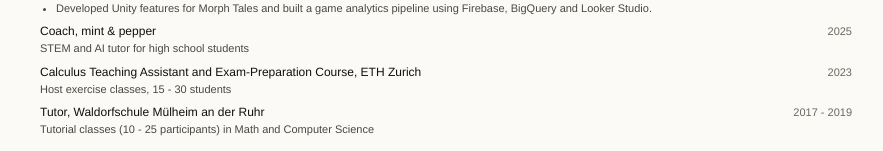
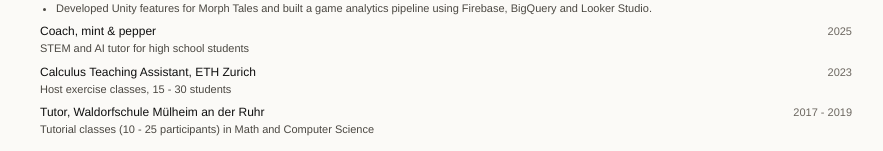
Before and after one commit to Bruol/CV, a React app: page / in a window 1280 px wide. Shown: the part 560-711 px from the top of the page, without its empty margins (198-1081 px from the left). Built offline with nearby package versions, Linux system fonts and the light colour scheme; the HTML template or start-up script is replaced by a standard one; a web font is replaced by a local one.

Commit message:
Shorten calculus teaching assistant title

```diff
--- a/src/App.tsx
+++ b/src/App.tsx
@@ -145,7 +145,7 @@ function App({ draft = false }: { draft?: boolean }) {
           <Entry title="Coach, mint & pepper" date="2025">
             STEM and AI tutor for high school students
           </Entry>
-          <Entry title="Calculus Teaching Assistant and Exam-Preparation Course, ETH Zurich" date="2023">
+          <Entry title="Calculus Teaching Assistant, ETH Zurich" date="2023">
             Host exercise classes, 15 - 30 students
           </Entry>
           <Entry title="Tutor, Waldorfschule Mülheim an der Ruhr" date="2017 - 2019">
```
